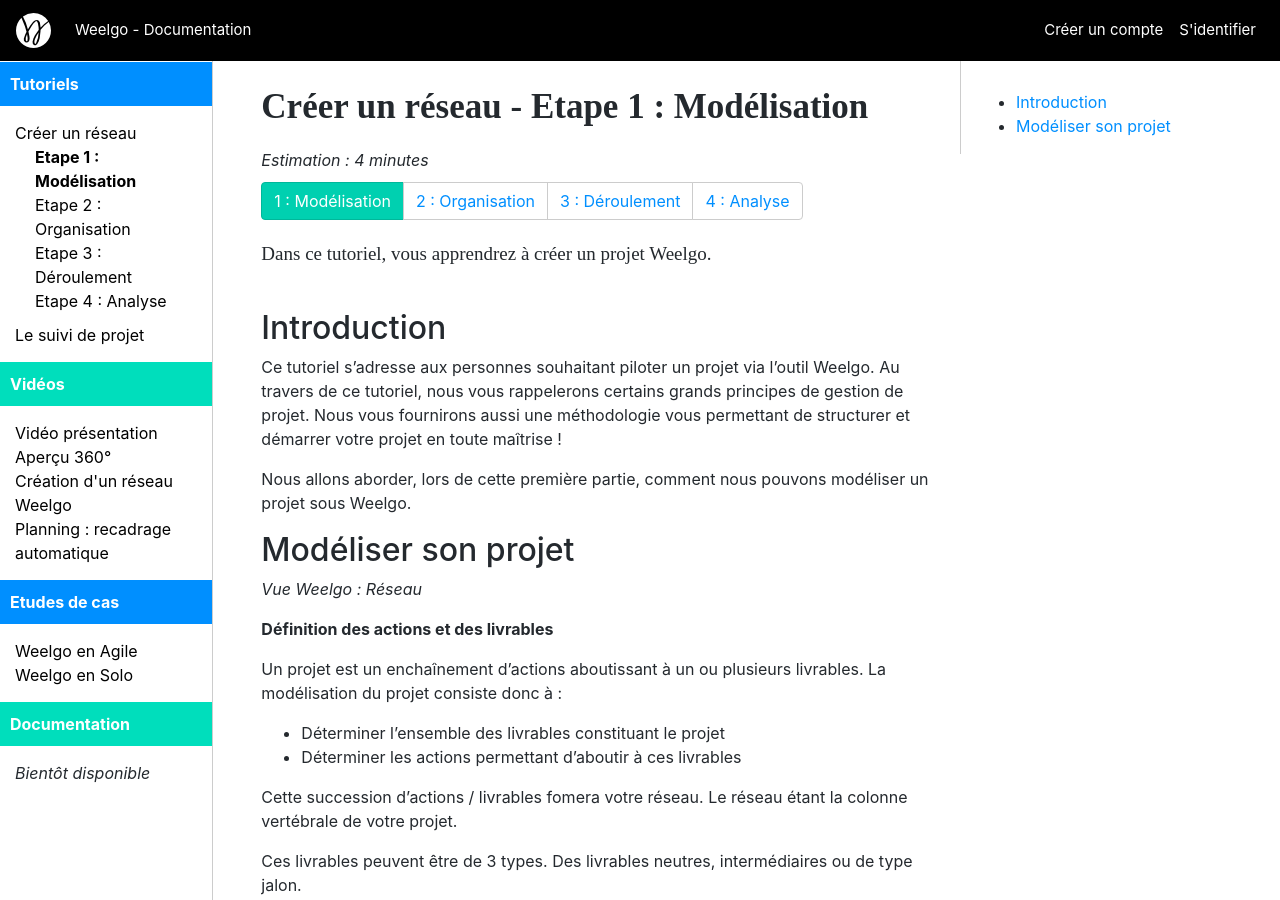
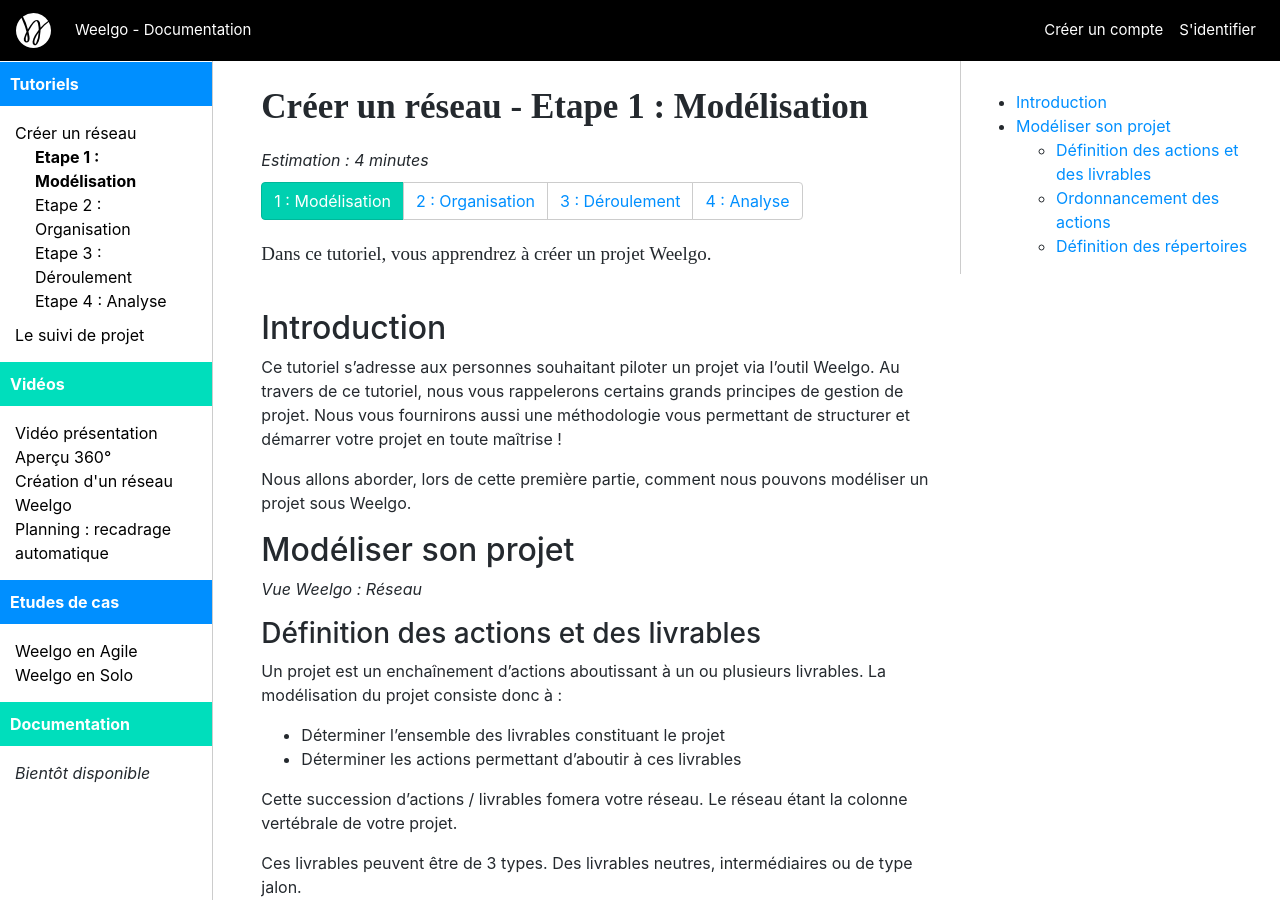
Before and after one commit to Weelgo/weelgo.github.io, a Jekyll site: the page built from fr/tutoriels/creationReseau_etp1_modelisation.md, in a window 1280 px wide and 900 px high. Built offline with Jekyll 4.4.1, drawn with Linux system fonts in a browser that asks for light colours.

Commit message:
Update creationReseau_etp1_modelisation.md

```diff
--- a/fr/tutoriels/creationReseau_etp1_modelisation.md
+++ b/fr/tutoriels/creationReseau_etp1_modelisation.md
@@ -22,7 +22,7 @@
 
 *Vue Weelgo : Réseau*
 
-**Définition des actions et des livrables**
+### Définition des actions et des livrables
 
 Un projet est un enchaînement d'actions aboutissant à un ou plusieurs livrables. La modélisation du projet consiste donc à :
 * Déterminer l'ensemble des livrables constituant le projet
@@ -61,7 +61,7 @@
 
 ---
 
-**Ordonnancement des actions**
+### Ordonnancement des actions
 
 
 L'ordonnancement  permet de mettre en ordre l'ensemble des actions. Nous déterminons ainsi les dépendances entre chaque action et leur chronologie.
@@ -96,7 +96,7 @@
 
 ---
 
-**Définition des répertoires**
+### Définition des répertoires
 
 Suite à la création du réseau, il est nécessaire de finaliser sa construction en le structurant. Cette structure, ou découpage, permettra de faciliter la compréhension et la gestion au quotidien du projet.
 
```
